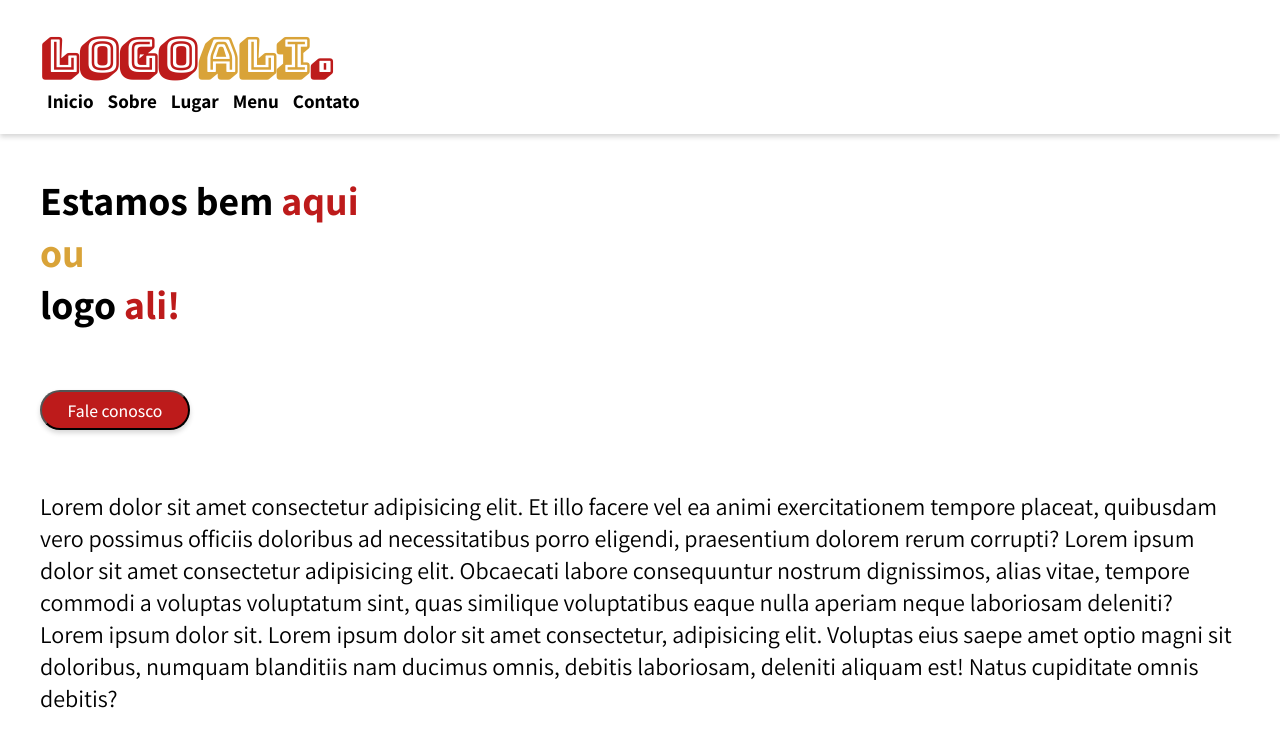
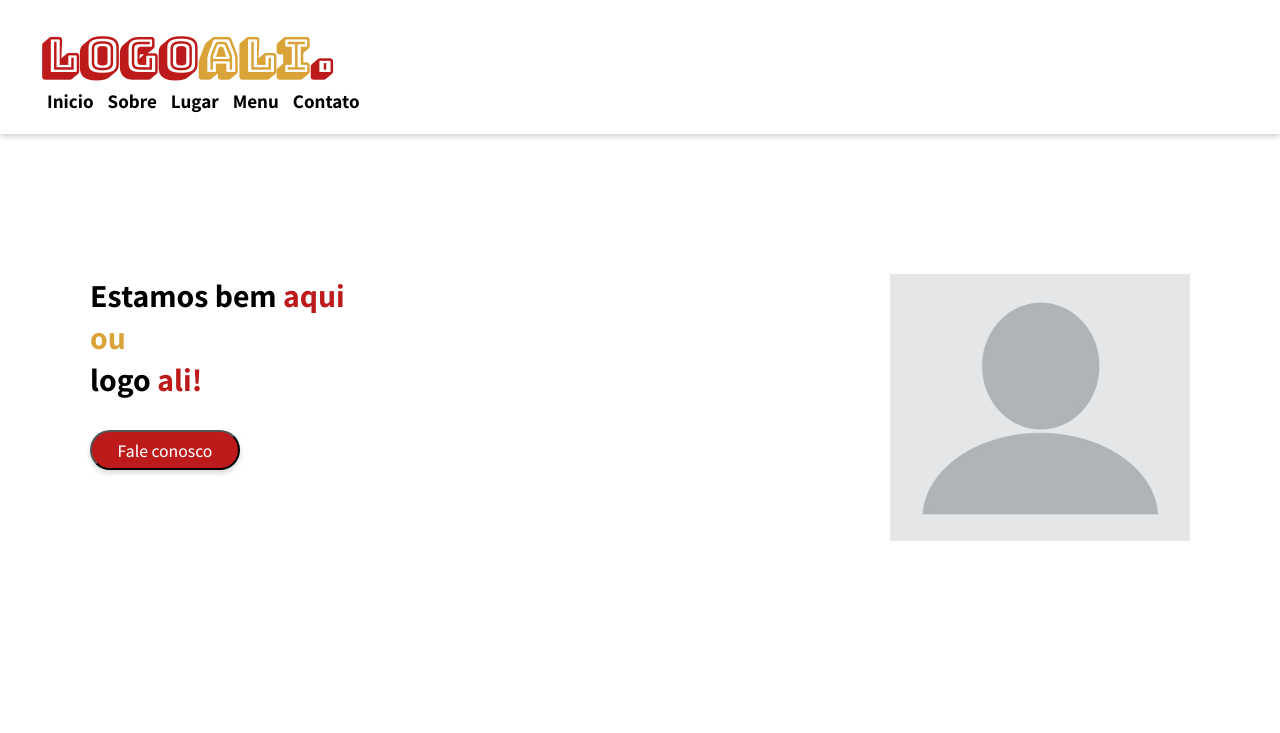
Before and after one commit to Lucas6226/Logo-ali, a plain HTML site: page index.html in a window 1280 px wide. Shown: the top 733 px of the page. Drawn offline with Linux system fonts and the light colour scheme.

Commit message:
fiz o container e mais alguns ajustes

```diff
--- a/index.html
+++ b/index.html
@@ -23,8 +23,15 @@
         </div>
     </header>
     <main>
-        <h1>Estamos bem <vermelho>aqui</vermelho><br><amarelo>ou</amarelo><br>logo <vermelho>ali!</vermelho></h1>
-        <a href="#" target="_blank"><button type="button" id="button">Fale conosco</button></a>
+        <div class="container">
+            <div>
+                <h1>Estamos bem <vermelho>aqui</vermelho><br><amarelo>ou</amarelo><br>logo <vermelho>ali!</vermelho></h1>
+                <a href="#" target="_blank"><button type="button" id="button">Fale conosco</button></a>
+            </div>
+            <div>
+                <img src="assets/fotos/semfoto.jpg" alt="" id="image-1">
+            </div>
+        </div>
         <p class="text">Lorem dolor sit amet consectetur adipisicing elit. Et illo facere vel ea animi exercitationem tempore placeat, quibusdam vero possimus officiis doloribus ad necessitatibus porro eligendi, praesentium dolorem rerum corrupti? Lorem ipsum dolor sit amet consectetur adipisicing elit. Obcaecati labore consequuntur nostrum dignissimos, alias vitae, tempore commodi a voluptas voluptatum sint, quas similique voluptatibus eaque nulla aperiam neque laboriosam deleniti? Lorem ipsum dolor sit. Lorem ipsum dolor sit amet consectetur, adipisicing elit. Voluptas eius saepe amet optio magni sit doloribus, numquam blanditiis nam ducimus omnis, debitis laboriosam, deleniti aliquam est! Natus cupiditate omnis debitis?</p>
     </main>
     <footer>
--- a/style.css
+++ b/style.css
@@ -10,6 +10,14 @@
     font-family: 'Assistant', sans-serif;
 }
 
+vermelho {
+    color: var(--vermelho);
+}
+
+amarelo {
+    color: var(--amarelo);
+}
+
 :root {
     --vermelho: rgb(189, 27, 27);
     --amarelo: rgb(217, 163, 56);
@@ -18,12 +26,15 @@
     --title-font: 'Bungee Shade', cursive;
 }
 
-amarelo {
-    color: var(--amarelo);
+#image-1 {
+    max-width: 300px;
 }
 
-vermelho {
-    color: var(--vermelho);
+.container {
+    display: flex;
+    justify-content: space-between;
+    margin: 60px 0px 190px 0px;
+    padding: 0px 50px 0px 50px;
 }
 
 #cabecalho {
@@ -64,7 +75,7 @@ ul a:hover {
 }
 
 main {
-    padding: 10px 20px 10px 20px;
+    padding: 80px 20px 10px 20px;
     max-width: 1200px;
     min-width: 300px;
     margin: auto;
```
Also changed, not shown: assets/fotos/agachamento.jpg (added), assets/fotos/semfoto.jpg (added), 1 other file.
